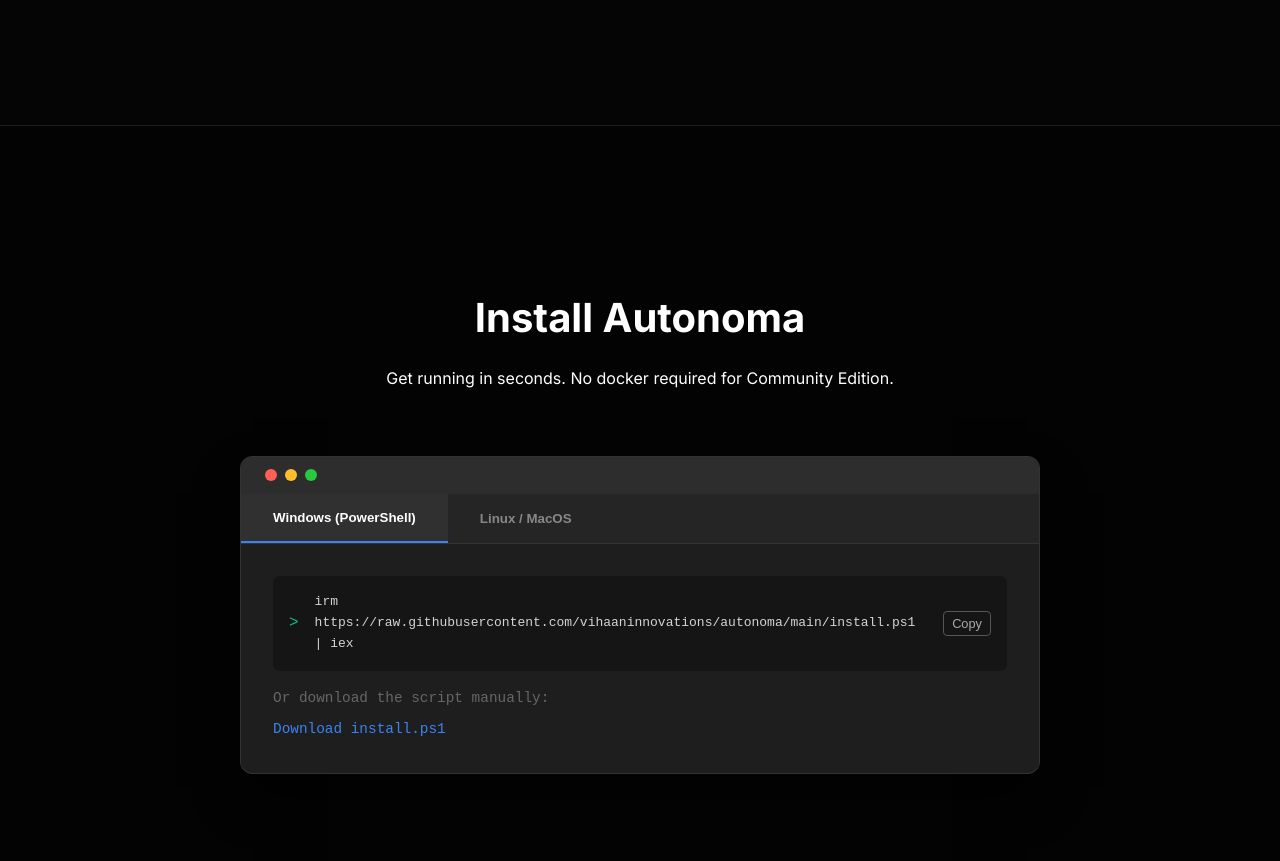
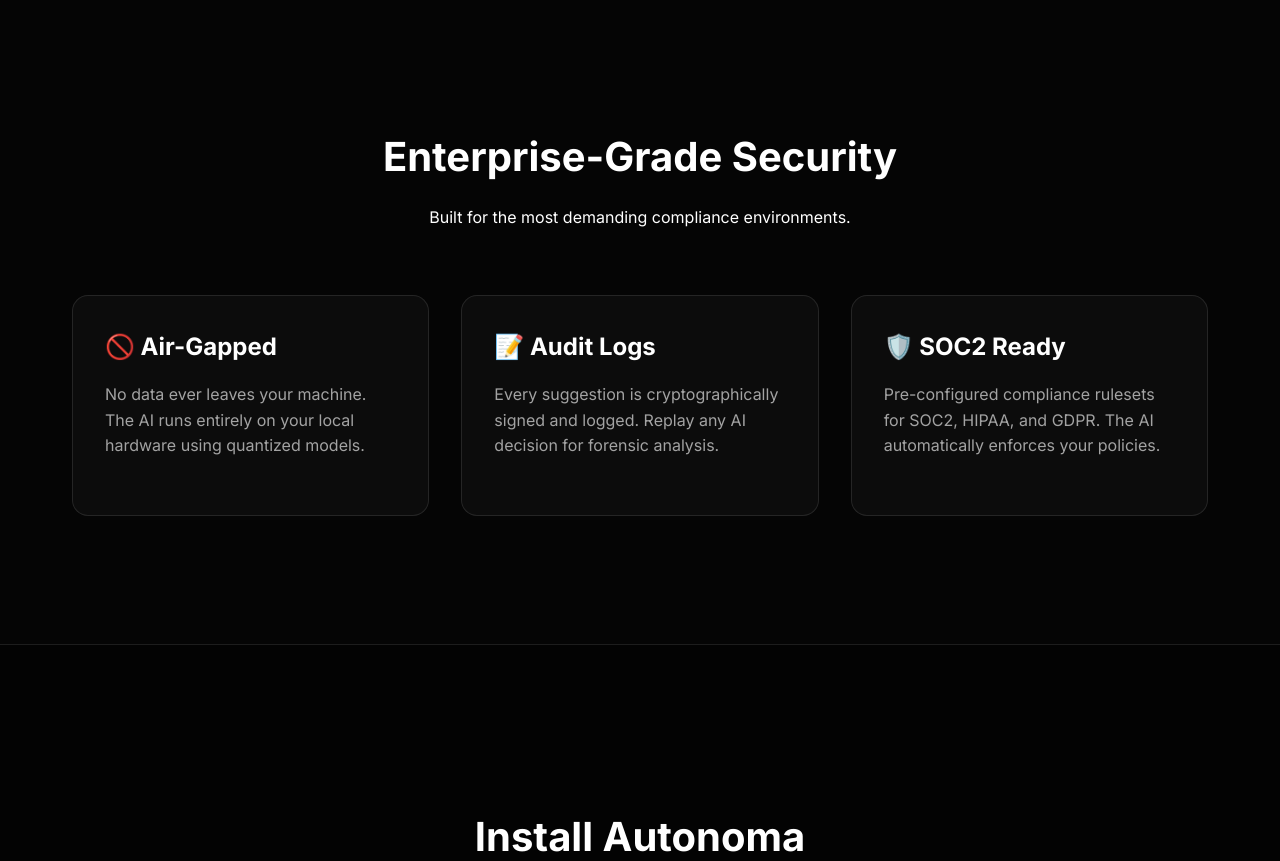
Before and after one commit to VihaanInnovations/autonoma, a plain HTML site: page docs/index.html in a window 1280 px wide. Shown: the part 2234-3095 px from the top of the page. Drawn offline with Linux system fonts and the light colour scheme.

Commit message:
Initial Comment

```diff
--- a/docs/index.html
+++ b/docs/index.html
@@ -602,6 +602,32 @@
         </div>
     </section>
 
+    </section>
+
+    <section id="security" class="container">
+        <div class="section-header">
+            <h2>Enterprise-Grade Security</h2>
+            <p>Built for the most demanding compliance environments.</p>
+        </div>
+        <div class="grid">
+            <div class="card">
+                <h3>🚫 Air-Gapped</h3>
+                <p>No data ever leaves your machine. The AI runs entirely on your local hardware using quantized models.
+                </p>
+            </div>
+            <div class="card">
+                <h3>📝 Audit Logs</h3>
+                <p>Every suggestion is cryptographically signed and logged. Replay any AI decision for forensic
+                    analysis.</p>
+            </div>
+            <div class="card">
+                <h3>🛡️ SOC2 Ready</h3>
+                <p>Pre-configured compliance rulesets for SOC2, HIPAA, and GDPR. The AI automatically enforces your
+                    policies.</p>
+            </div>
+        </div>
+    </section>
+
     <section id="install" class="install-section">
         <div class="container">
             <div class="section-header">
```
